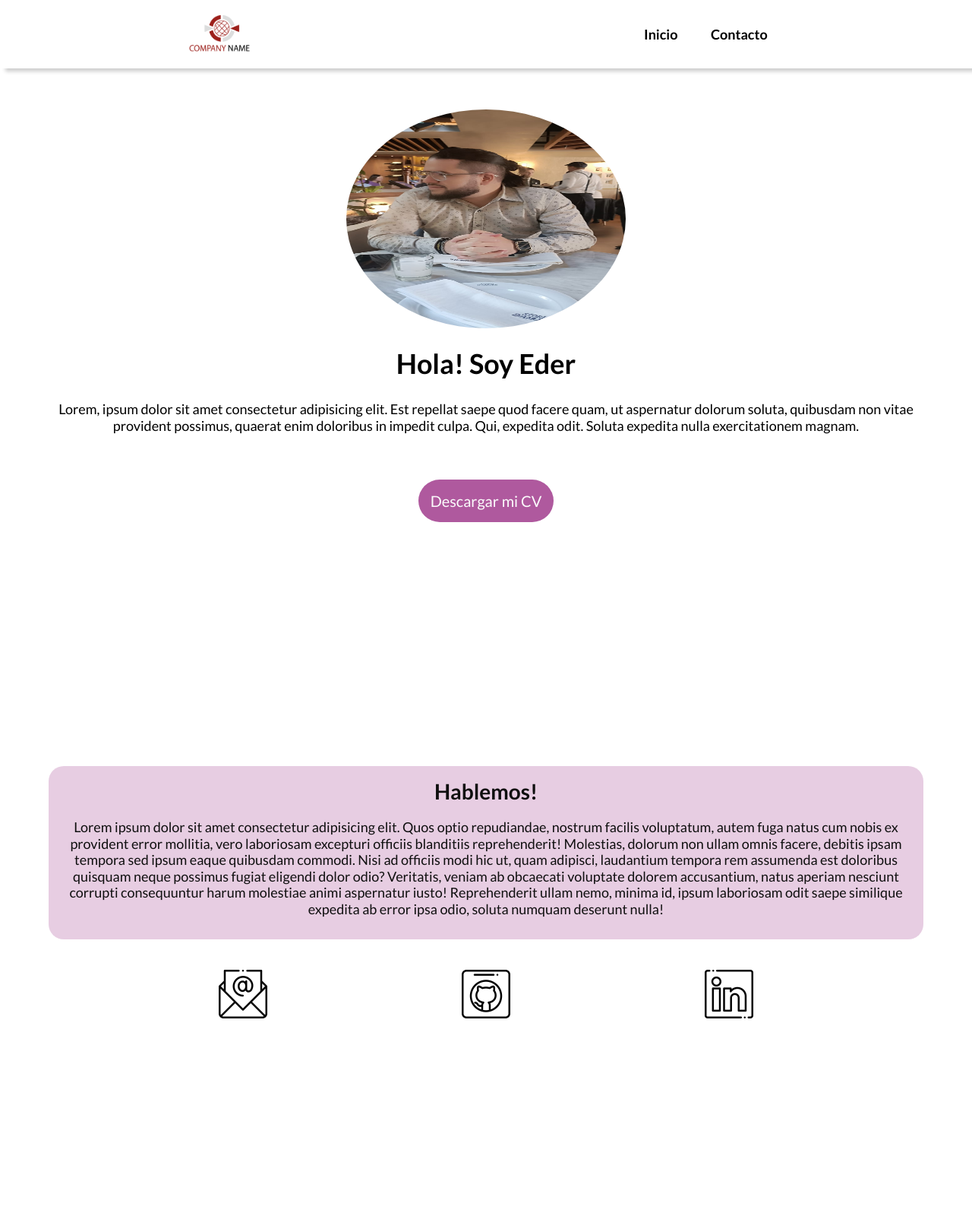
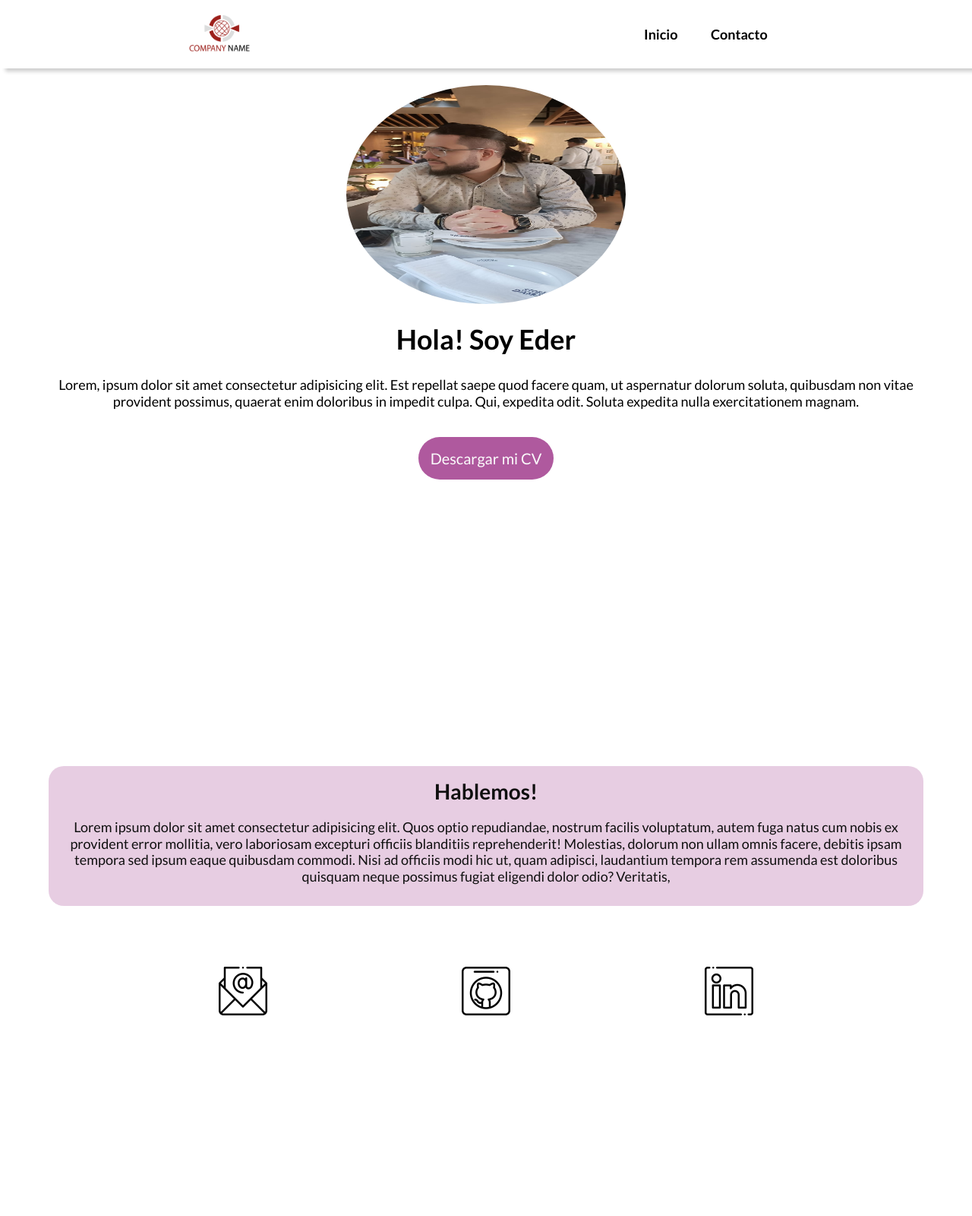
Before and after one commit to EAfuenmayor/-proyecto-1-cod-latam, a plain HTML site: page index.html in a window 1280 px wide. Shown: the top 1600 px of the page at 76% size. Drawn offline with Linux system fonts and the light colour scheme.

Commit message:
proyectofinalfinal2

```diff
--- a/css/styles.css
+++ b/css/styles.css
@@ -111,7 +111,7 @@ footer {
     font-size: 20px;
     padding: 2vh;
     border-radius: 100px;
-    margin-top: 4vh;
+    margin-top: 1vh;
 }
 
 .img-redes {
@@ -130,7 +130,7 @@ footer {
 #inicio {
     margin-bottom: 10vh;
     min-height: 100vh;
-    padding-top: 15vh;
+    padding-top: 11vh;
     margin-top: 1vh;
 }
 
@@ -162,7 +162,7 @@ footer {
 
 #redes {
     display: flex;
-    margin-top: 5vh;
+    margin-top: 10vh;
     justify-content: space-evenly;
 }
 /* Recomendaciones!
--- a/index.html
+++ b/index.html
@@ -32,10 +32,10 @@
         <section id="contacto">
             <div class="texto-contacto">
                 <h2 class="titulos">Hablemos!</h2>
-                <p>Lorem ipsum dolor sit amet consectetur adipisicing elit. Quos optio repudiandae, nostrum facilis voluptatum, autem fuga natus cum nobis ex provident error mollitia, vero laboriosam excepturi officiis blanditiis reprehenderit! Molestias, dolorum non ullam omnis facere, debitis ipsam tempora sed ipsum eaque quibusdam commodi. Nisi ad officiis modi hic ut, quam adipisci, laudantium tempora rem assumenda est doloribus quisquam neque possimus fugiat eligendi dolor odio? Veritatis, veniam ab obcaecati voluptate dolorem accusantium, natus aperiam nesciunt corrupti consequuntur harum molestiae animi aspernatur iusto! Reprehenderit ullam nemo, minima id, ipsum laboriosam odit saepe similique expedita ab error ipsa odio, soluta numquam deserunt nulla!</p>
+                <p>Lorem ipsum dolor sit amet consectetur adipisicing elit. Quos optio repudiandae, nostrum facilis voluptatum, autem fuga natus cum nobis ex provident error mollitia, vero laboriosam excepturi officiis blanditiis reprehenderit! Molestias, dolorum non ullam omnis facere, debitis ipsam tempora sed ipsum eaque quibusdam commodi. Nisi ad officiis modi hic ut, quam adipisci, laudantium tempora rem assumenda est doloribus quisquam neque possimus fugiat eligendi dolor odio? Veritatis,</p>
             </div>
             <div id="redes">
-                <a class="img-redes" href="mailto:elcorreoquedesees@correo.com" target="_blank"><img src="img/mail.png" alt="E-mail"></a>
+                <a class="img-redes" href="mailto:ederdcaa@gmail.com" target="_blank"><img src="img/mail.png" alt="E-mail"></a>
                 <a class="img-redes" href="" target="_blank"><img src="img/github.png" alt="Github"></a>
                 <a class="img-redes" href="" target="_blank"><img src="img/linkedin.png" alt="Linkedin"></a>
             </div>
```
